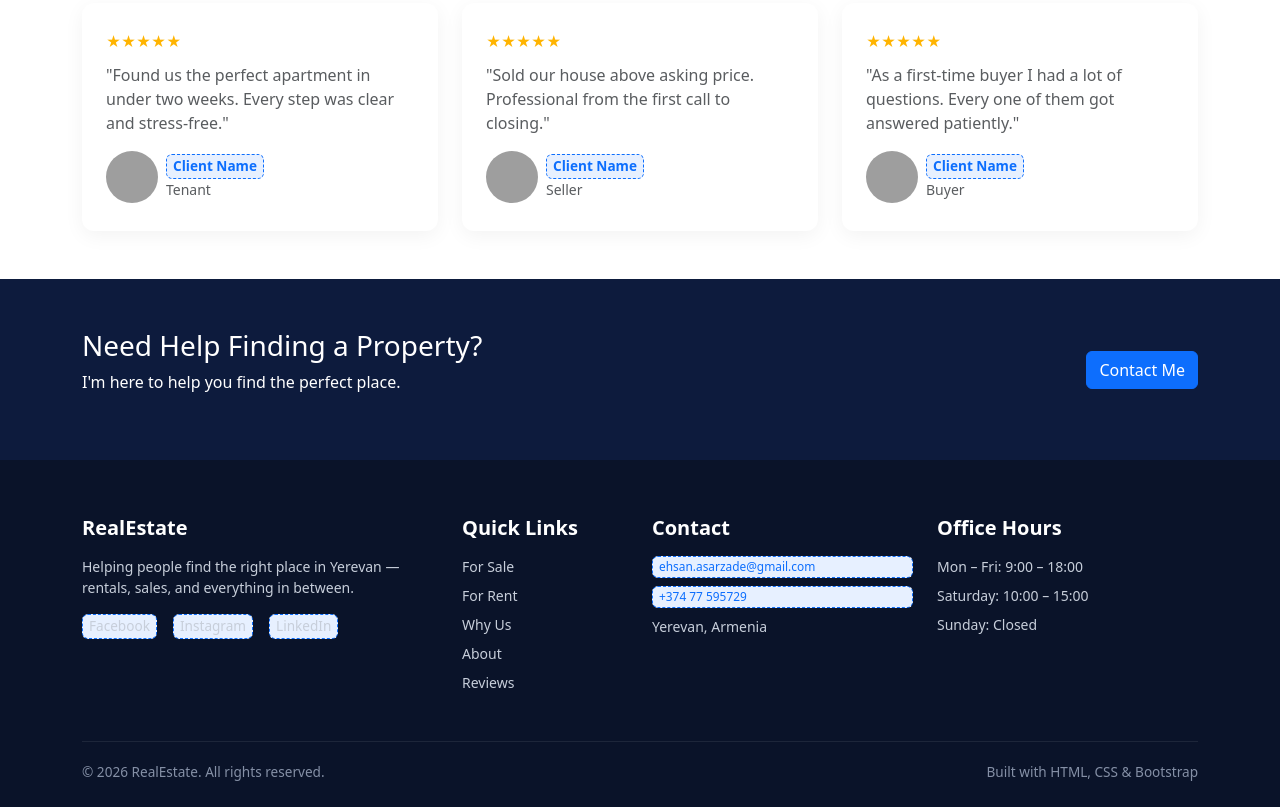
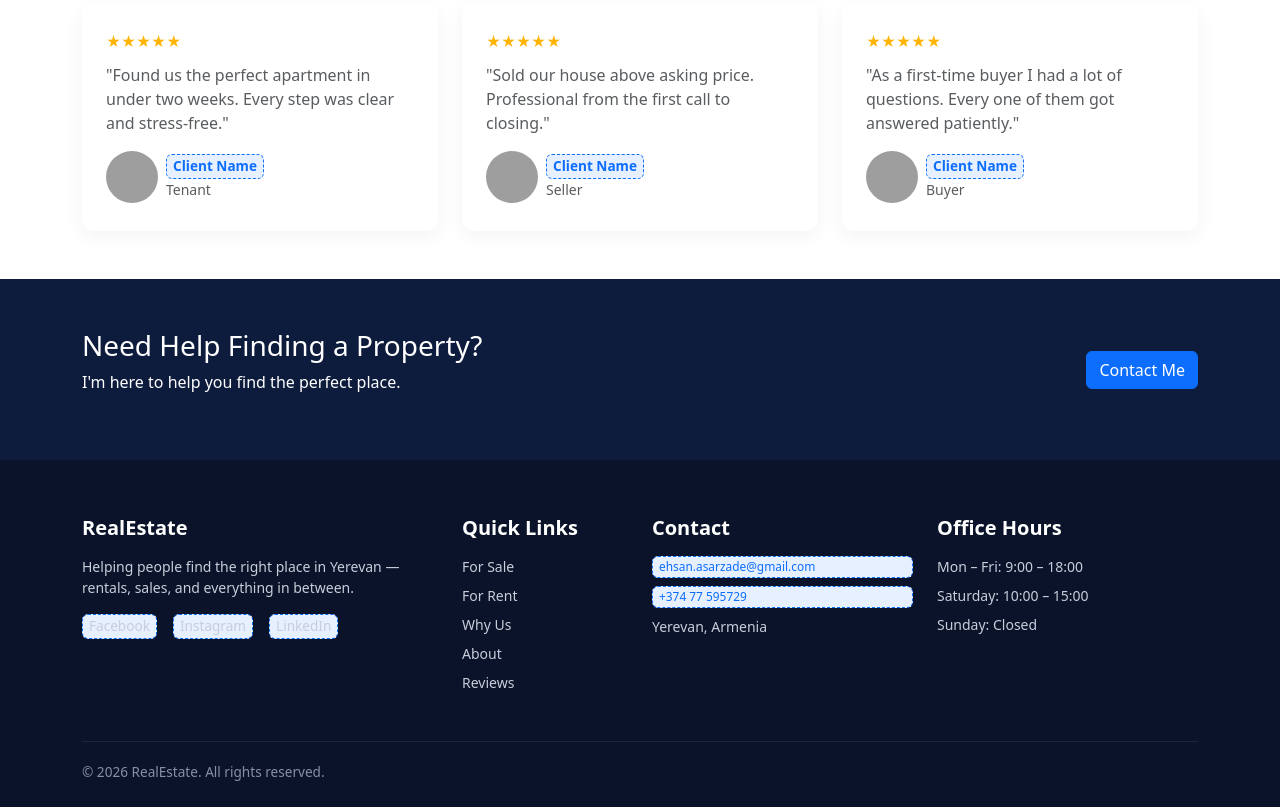
Before and after one commit to esanasar/realestate-demo, a plain HTML site: page index.html in a window 1280 px wide. Shown: the part 3549-4356 px from the top of the page. Drawn offline with nearby package versions, Linux system fonts and the light colour scheme; grey boxes are pictures that could not be loaded.

Commit message:
Remove footer text about technologies used
Removed the 'Built with HTML, CSS & Bootstrap' text from the footer.

```diff
--- a/index.html
+++ b/index.html
@@ -372,7 +372,6 @@ footer.site-footer .fbottom{border-top:1px solid rgba(255,255,255,.08);margin-to
     </div>
     <div class="fbottom d-flex justify-content-between flex-wrap gap-2">
       <span>© <span id="year"></span> RealEstate. <span data-i18n="footer.rights">All rights reserved.</span></span>
-      <span data-i18n="footer.builtwith">Built with HTML, CSS &amp; Bootstrap</span>
     </div>
   </div>
 </footer>
```
